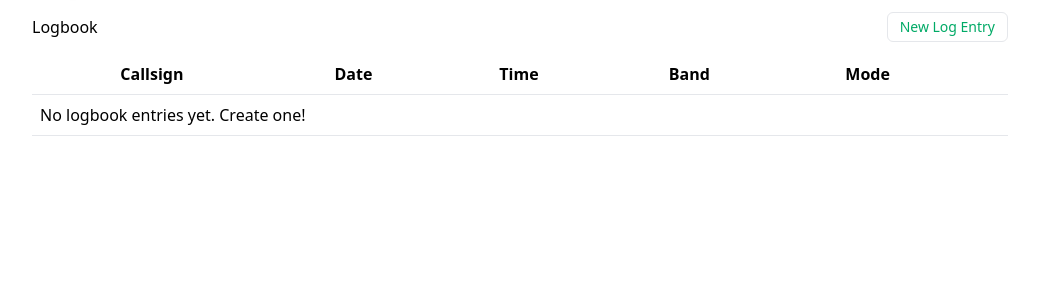
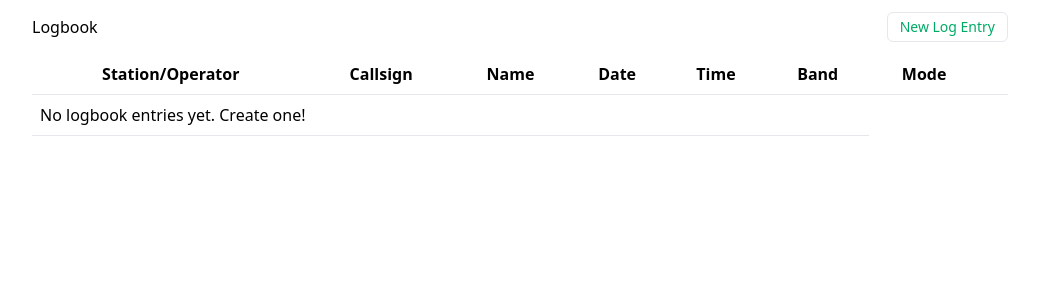
Before and after one commit to ptsmonteiro/loghub, a Django app: template logbook/templates/logbook/logentry_list.html in a window 1280 px wide. Shown: the part 66-366 px from the top of the page, without its empty margins (120-1159 px from the left). Run offline with Django 5.2, Linux system fonts and the light colour scheme; the template is opened without the code that fills it, so the values that code supplies are empty; style sheets or scripts are compiled from the project's sources; some libraries are stand-ins or nearby versions.

Commit message:
tweak main logbook list view columns

```diff
--- a/logbook/templates/logbook/logentry_list.html
+++ b/logbook/templates/logbook/logentry_list.html
@@ -9,7 +9,9 @@
 <table>
   <thead>
     <tr>
+      <th>Station/Operator</th>
       <th>Callsign</th>
+      <th>Name</th>
       <th>Date</th>
       <th>Time</th>
       <th>Band</th>
@@ -20,7 +22,9 @@
   <tbody>
   {% for entry in object_list %}
     <tr>
+      <td>{{ entry.operator|default:entry.station_callsign }}</td>
       <td><a href="{% url 'logbook:detail' entry.pk %}">{{ entry.callsign }}</a></td>
+      <td>{{ entry.name }}</td>
       <td>{{ entry.qso_date }}</td>
       <td>{{ entry.time_on }}</td>
       <td>{{ entry.band }}</td>
```
